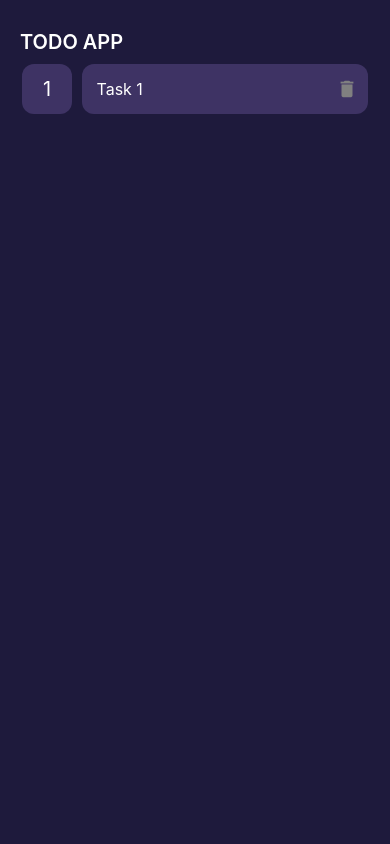
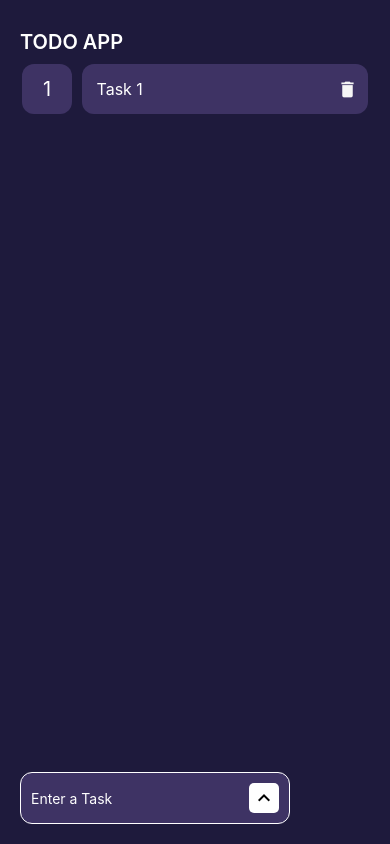
Before and after one commit to SupritBehera/ReactNativeTodoApp, a React Native app: screen / in a window 390 px wide. Built offline with nearby package versions, Linux system fonts and the light colour scheme.

Commit message:
Add TextInput component

```diff
--- a/App.js
+++ b/App.js
@@ -1,6 +1,7 @@
-import React from 'react';
+import React, {useState} from 'react';
 import {View, StyleSheet, Text, ScrollView} from 'react-native';
 import TaskInList from './src/components/TaskInList';
+import TaskInputField from './src/components/TaskInputField';
 
 const App = () => {
   return (
@@ -9,6 +10,7 @@ const App = () => {
       <ScrollView>
         <TaskInList taskName="Task 1" />
       </ScrollView>
+      <TaskInputField />
     </View>
   );
 };
--- a/src/components/TaskInList.js
+++ b/src/components/TaskInList.js
@@ -10,7 +10,7 @@ const TaskInList = ({taskName}) => {
       </View>
       <View style={styles.taskContainer}>
         <Text style={styles.task}> {taskName} </Text>
-        <Icon name="delete" size={22} color="gray" />
+        <Icon name="delete" size={21} color="whitesmoke" />
       </View>
     </View>
   );
--- /dev/null
+++ b/src/components/TaskInputField.js
@@ -0,0 +1,57 @@
+import React, {useState} from 'react';
+import {View, StyleSheet, TextInput, TouchableOpacity} from 'react-native';
+import Icon from 'react-native-vector-icons/MaterialIcons';
+
+const TaskInputField = () => {
+  const [taskName, setTaskName] = useState('');
+  const onSubmitPress = name => {
+    console.warn(name);
+    setTaskName('');
+  };
+  return (
+    <View style={styles.container}>
+      <TextInput
+        style={styles.inputBox}
+        value={taskName}
+        onChangeText={text => setTaskName(text)}
+        placeholder={'Enter a Task'}
+      />
+      <TouchableOpacity onPress={() => onSubmitPress(taskName)}>
+        <View style={styles.button}>
+          <Icon name="keyboard-arrow-up" size={24} color="black" />
+        </View>
+      </TouchableOpacity>
+    </View>
+  );
+};
+
+const styles = StyleSheet.create({
+  container: {
+    borderColor: '#fff',
+    backgroundColor: '#3E3364',
+    borderWidth: 1,
+    marginHorizontal: 20,
+    borderRadius: 12,
+    flexDirection: 'row',
+    alignItems: 'center',
+    justifyContent: 'space-between',
+    paddingHorizontal: 10,
+    position: 'absolute',
+    bottom: 20,
+  },
+  inputBox: {
+    color: '#fff',
+    height: 50,
+    flex: 1,
+  },
+  button: {
+    height: 30,
+    width: 30,
+    borderRadius: 5,
+    backgroundColor: '#fff',
+    alignItems: 'center',
+    justifyContent: 'center',
+  },
+});
+
+export default TaskInputField;
```
